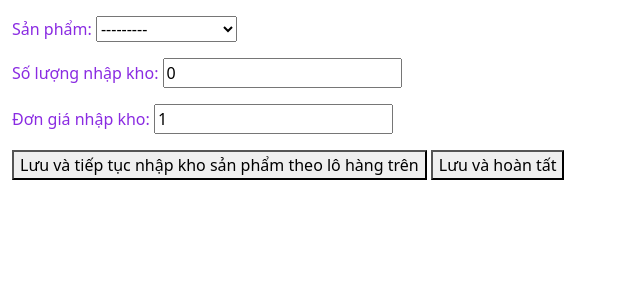
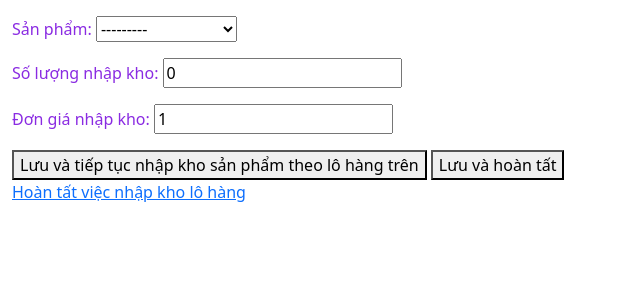
Before and after one commit to huytan0812/warehouse_management_method, a Django app: page /import_action/save_and_continue/000 in a window 1280 px wide. Shown: the part 263-556 px from the top of the page, without its empty margins (0-640 px from the left). Run offline with Django 4.2, Linux system fonts and the light colour scheme; tables that the repository leaves empty hold one stand-in row (values such as "Sample post"); some libraries are stand-ins or nearby versions.

Commit message:
Implementation of add new purchase for an accomplishing import shipment

```diff
--- a/testing_warehouse_management/major_features/templates/major_features/import/save_and_complete.html
+++ b/testing_warehouse_management/major_features/templates/major_features/import/save_and_complete.html
@@ -36,6 +36,8 @@
 
 <p>Tổng giá trị nhập kho của lô hàng {{ import_shipment_code }}: <strong>{{ import_shipment_value }}</strong></p>
 
+<a href="{% url 'save_and_continue' import_shipment_code %}">Thêm đơn hàng mới cho lô hàng {{ import_shipment_code }}</a>
+
 <a href="{% url 'index' %}">Trang chủ</a>
 
 {% endblock %}
--- a/testing_warehouse_management/major_features/templates/major_features/import/save_and_continue.html
+++ b/testing_warehouse_management/major_features/templates/major_features/import/save_and_continue.html
@@ -41,4 +41,6 @@
     <button type="submit" name="save_and_continue">Lưu và tiếp tục nhập kho sản phẩm theo lô hàng trên</button>
     <button type="submit" name="save_and_complete">Lưu và hoàn tất</button>
 </form>
+
+<a href="{% url 'save_and_complete' import_shipment_code %}">Hoàn tất việc nhập kho lô hàng</a>
 {% endblock %}
```
